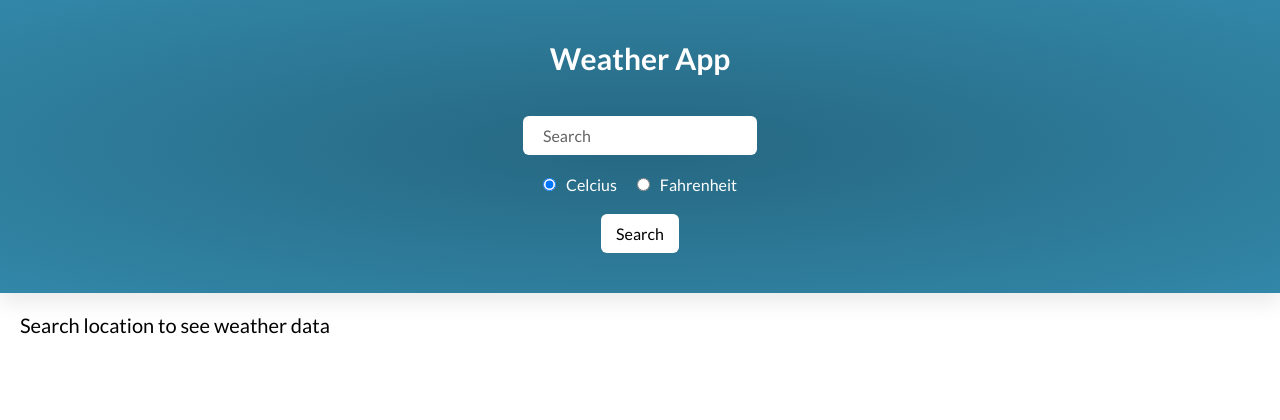
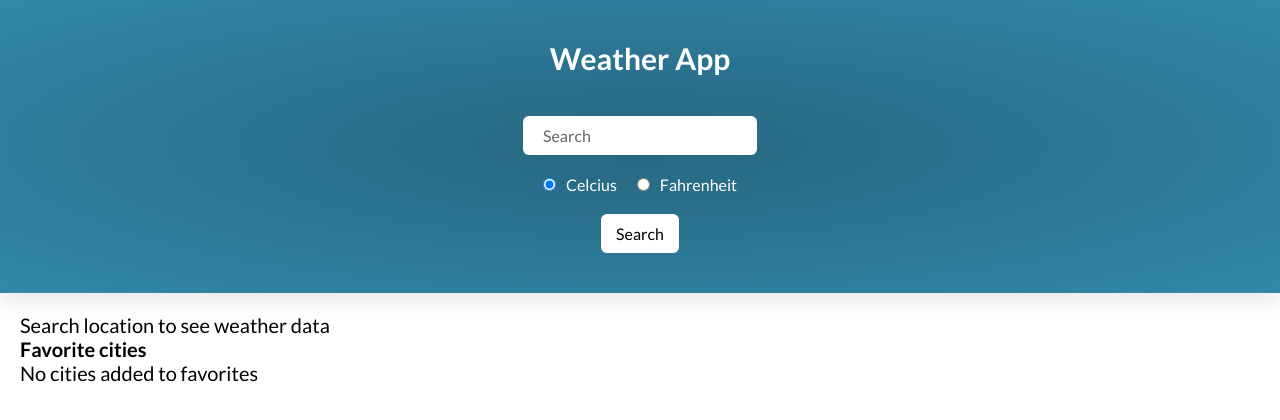
Before and after one commit to lauralen/weather-app, a React (Create React App) app: page / in a window 1280 px wide. Shown: the top 420 px of the page. Built offline with nearby package versions, Linux system fonts and the light colour scheme.

Commit message:
Add favorite cities section

```diff
--- a/src/App.js
+++ b/src/App.js
@@ -13,6 +13,11 @@ function App() {
   const [data, setData] = useState(null);
   const [loading, setLoading] = useState(false);
   const [error, setError] = useState(null);
+
+  useEffect(() => {
+    const favoriteCities = JSON.parse(localStorage.getItem("favoriteCities"));
+    favoriteCities?.length && setFavorites(favoriteCities);
+  }, []);
 
   useEffect(() => {
     data && fetchData();
@@ -117,6 +122,19 @@ function App() {
         ) : (
           <p>Search location to see weather data</p>
         )}
+
+        <section className={style.section}>
+          <h2>Favorite cities</h2>
+          <ul className={style.cities}>
+            {favorites?.length ? (
+              favorites.map(city => {
+                return <li key={city}>{city}</li>;
+              })
+            ) : (
+              <p>No cities added to favorites</p>
+            )}
+          </ul>
+        </section>
       </main>
     </>
   );
--- a/src/App.module.scss
+++ b/src/App.module.scss
@@ -56,6 +56,10 @@
   padding: 2rem;
 }
 
+.section:not(:last-child) {
+  margin-bottom: 3rem;
+}
+
 .loader {
   width: 5rem;
   height: 5rem;
@@ -69,6 +73,20 @@
   color: $color-red;
 }
 
+.cities {
+  display: flex;
+  flex-direction: row;
+  flex-wrap: wrap;
+
+  li {
+    margin-bottom: 1rem;
+
+    &:not(:last-child) {
+      margin-right: 1rem;
+    }
+  }
+}
+
 @keyframes spin {
   0% {
     transform: rotate(0deg);
```
